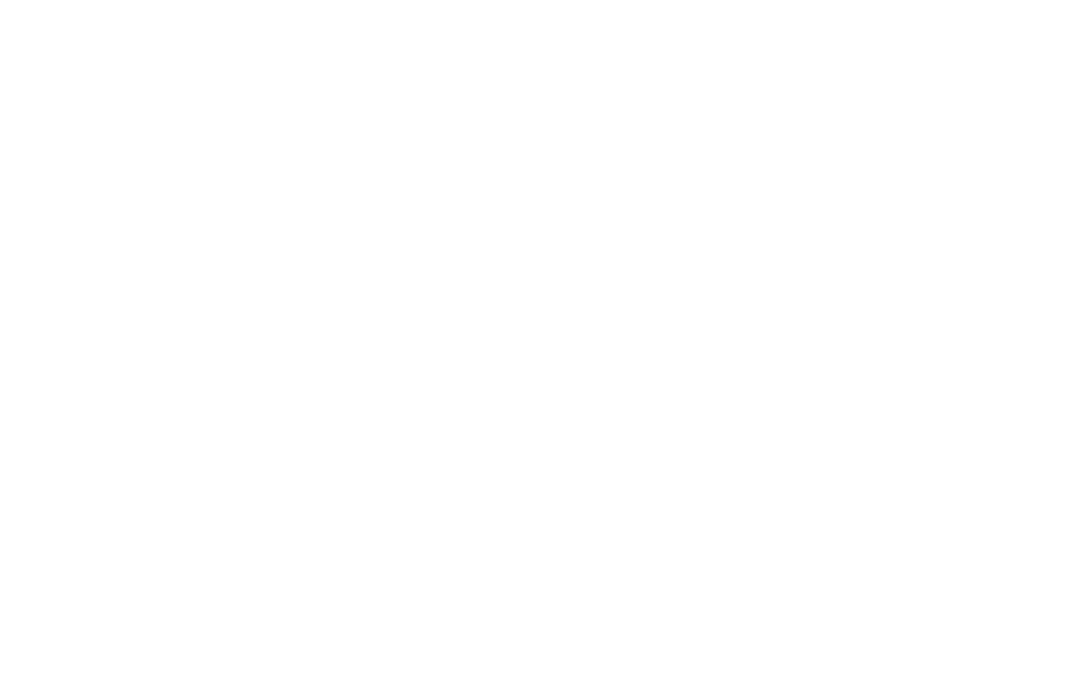
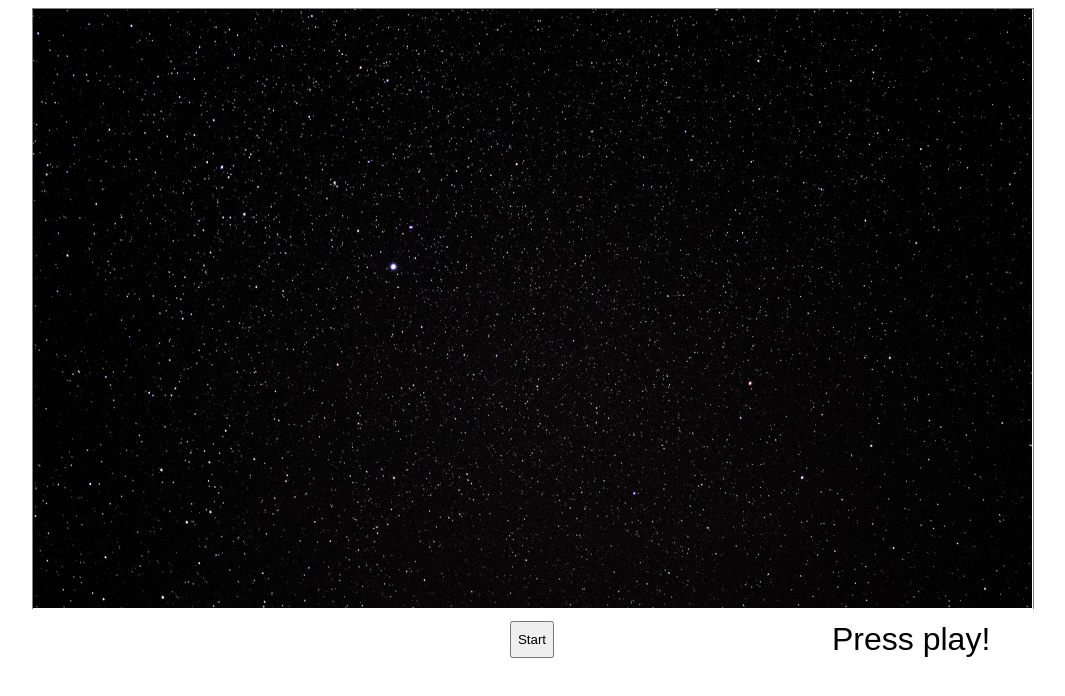
Before and after one commit to Hyubert/simple-arkanoid-typescript, a website built with Parcel: page index.html in a window 1280 px wide. Shown: the whole page, without its empty margins (108-1173 px from the left). Built offline with nearby package versions, Linux system fonts and the light colour scheme.

Commit message:
Change start scructure (index.html)

```diff
--- a/index.html
+++ b/index.html
@@ -3,11 +3,57 @@
   <head>
     <title>Parcel Sandbox</title>
     <meta charset="UTF-8" />
+    <style>
+      :root {
+        --width: 1000px;
+        --height: 650px;
+      }
+
+      #main {
+        position: relative;
+        width: 1000px;
+        margin: 0 auto;
+        width: var(--width);
+        height: var(--height);
+        font-size: 32px;
+        font-family: Arial, Helvetica, sans-serif;
+      }
+
+      canvas {
+        position: absolute;
+        left: 0;
+        top: 0;
+        z-index: 10;
+        border-top: 1px solid grey;
+        border-left: 1px solid grey;
+        border-right: 1px solid grey;
+        margin-bottom: 40px;
+      }
+
+      #display {
+        position: absolute;
+        bottom: 0;
+        display: flex;
+        justify-content: space-between;
+        width: var(--width);
+      }
+
+      #score,
+      #info {
+        width: 200px;
+      }
+    </style>
   </head>
 
   <body>
-    <div id="app">
-      <canvas id="playField"></canvas>
+    <div id="main">
+      <canvas id="playField" width="1000" height="600"></canvas>
+      <img id="background" src="src/images/background.png"></img>
+      <div id="display">
+        <div id="score"></div>
+        <button id="start">Start</button>
+        <div id="info">Press play!</div>
+      </div>
     </div>
 
     <script src="src/index.ts"></script>
```
